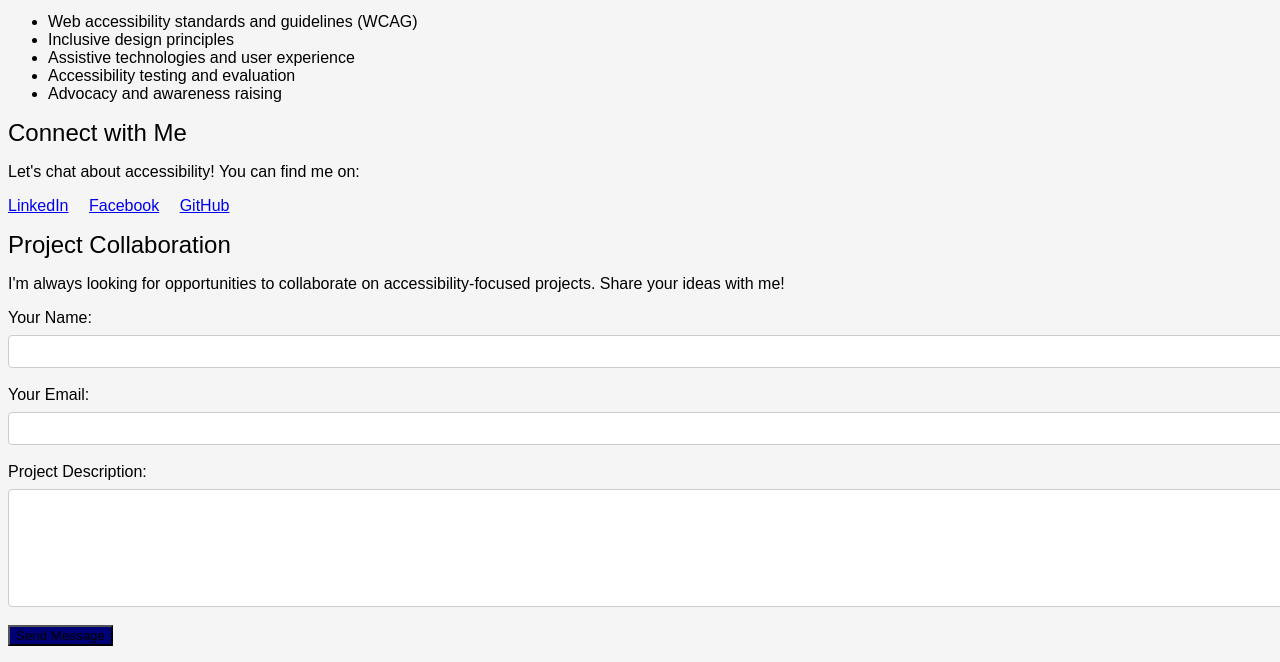
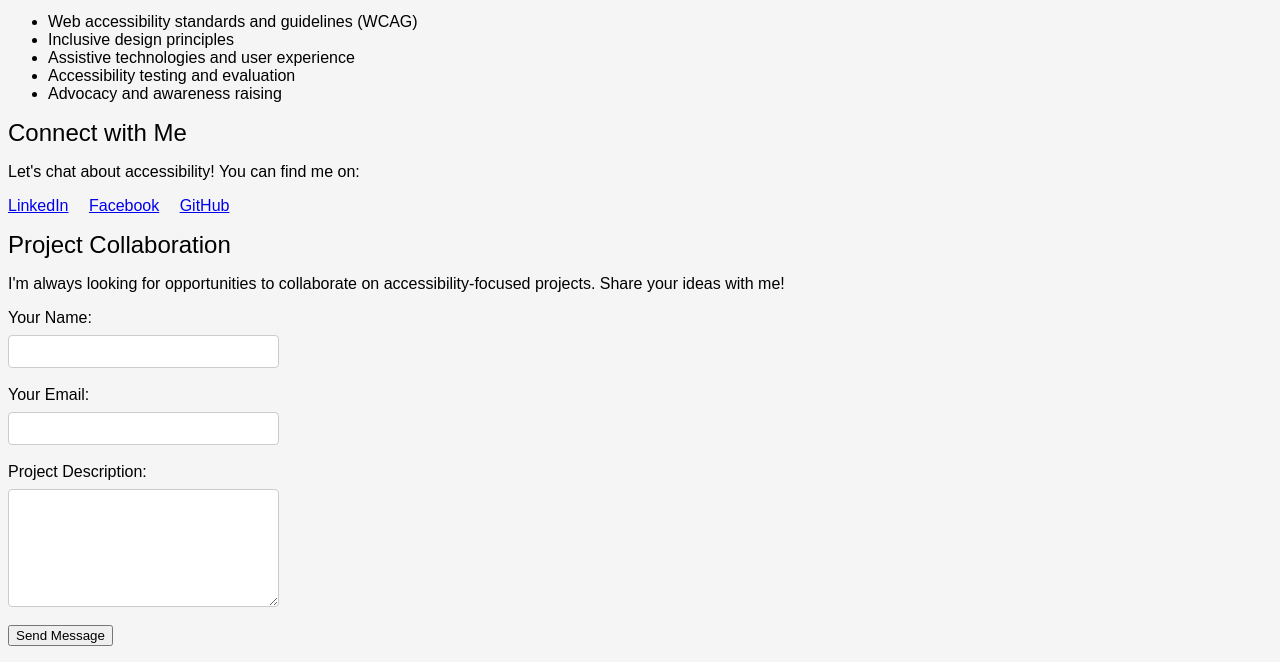
Before and after one commit to Mainul333/Mainul333.github.io, a plain HTML site: page index.html in a window 1280 px wide. Shown: the part 250-912 px from the top of the page. Drawn offline with Linux system fonts and the light colour scheme.

Commit message:
Update style.css

```diff
--- a/style.css
+++ b/style.css
@@ -45,7 +45,7 @@ form label {
 
 form input, form textarea {
   display: block;
-  width: 100%;
+  width: 20%;
   padding: 0.5rem;
   border: 1px solid #ccc;
   border-radius: 4px;
@@ -56,5 +56,6 @@ form textarea {
 }
 
 form button {
-  background-color: #007
+  background-color: #1a73e8
+  font-color: white
 }
```
